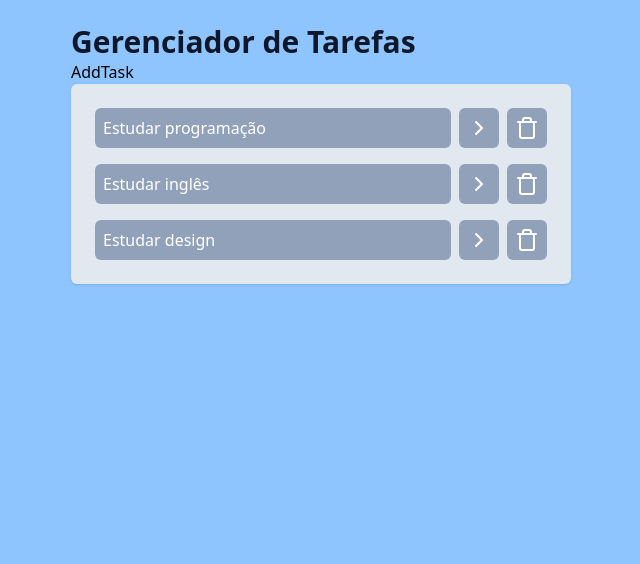
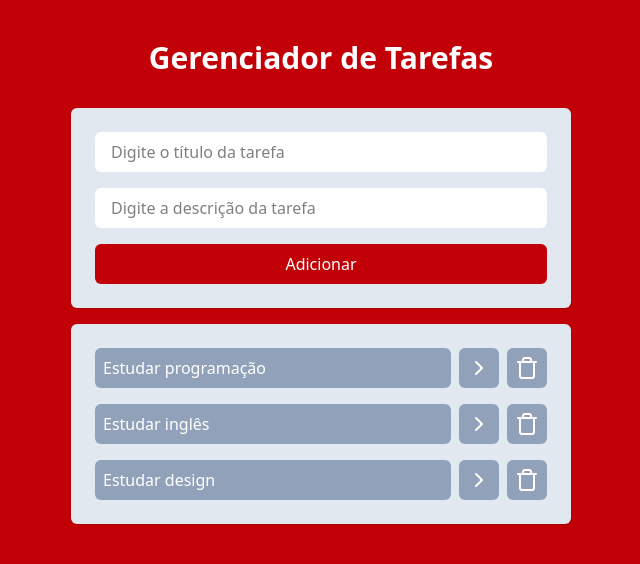
Before and after one commit to pedroaul/curso_react, a React (Vite) app: page / in a window 1280 px wide. Shown: the top 564 px of the page, without its empty margins (319-959 px from the left). Built offline with nearby package versions, Linux system fonts and the light colour scheme.

Commit message:
layout_AddTask

```diff
--- a/src/App.jsx
+++ b/src/App.jsx
@@ -33,12 +33,18 @@ function onTaskClick (taskId) {
   setTasks(newTasks);
 }
 
+function deleteOnClick (taskDelId) {
+  const delTask = tasks.filter(task => task.id != taskDelId);
+  setTasks(delTask);
+  };
+
+
   return (
-    <div className="w-screen h-screen bg-blue-300 flex justify-center p-6">
-      <div className="w-[500px]">
-        <h1 className="text-3xl font-bold text-slate-900">Gerenciador de Tarefas</h1>
+    <div className="w-screen h-screen bg-red-700 flex justify-center p-6">
+      <div className="w-[500px] space-y-4">
+        <h1 className="text-3xl font-extrabold text-center p-4 text-white">Gerenciador de Tarefas</h1>
         <AddTask />
-        <Task tasks={tasks} onTaskClick={onTaskClick}/>
+        <Task tasks={tasks} onTaskClick={onTaskClick} deleteOnClick={deleteOnClick}/>
       </div>
     </div>
   );
--- a/src/components/AddTask.jsx
+++ b/src/components/AddTask.jsx
@@ -1,7 +1,11 @@
 
 function AddTask() {
-    return(
-        <h1>AddTask</h1>
+    return (
+    <div className="space-y-4 p-6 bg-slate-200 rounded-md shadow flex flex-col">
+        <input type="text" placeholder="Digite o título da tarefa" className="bg-white border-slate-300 outline-slate-400 px-4 py-2 rounded-md"/>
+        <input type="text" placeholder="Digite a descrição da tarefa" className="bg-white border-slate-300  outline-slate-400 px-4 py-2 rounded-md" />
+        <button className="bg-red-700 p-2 text-white rounded-md font-medium">Adicionar</button>
+    </div>
     );
 }
 
--- a/src/components/Tasks.jsx
+++ b/src/components/Tasks.jsx
@@ -2,23 +2,23 @@ import { ChevronRightIcon, TrashIcon } from "lucide-react";
 
 // QUANDO ALTERO A VARIAVEL, EU PRECISO ALTERAR A INTERFACE, CRIO UM STATE
 
-function Tasks(props) {
-    console.log(props)
+function Tasks({tasks, onTaskClick, deleteOnClick}) {
     return(
-        <ul className="space-y-4 p-6 bg-slate-200 rounded-md shadow">{props.tasks.map((task) =>
-            <li key={task.id} className="flex gap-2">
-                <button onClick={() => props.onTaskClick(task.id)} className={`bg-slate-400 p-2 w-full text-left rounded-md text-white ${task.isCompleted && 'line-through'}`}>
+        <ul className="space-y-4 p-6 bg-slate-200 rounded-md shadow">
+            {tasks.map((task) => (
+                <li key={task.id} className="flex gap-2">
+                <button onClick={() => onTaskClick(task.id)} className={`bg-slate-400 p-2 w-full text-left rounded-md text-white font-medium ${task.isCompleted && 'line-through'}`}>
                     {task.title}
                     {/* {task.isCompleted ? "COMPLETE": "IMCOMPLETE"}  */}
                 </button>
                 <button className="bg-slate-400 p-2 rounded-md text-white">
                     <ChevronRightIcon />
                 </button>
-                <button className="bg-slate-400 p-2 rounded-md text-white">
+                <button onClick={() => deleteOnClick(task.id)} className="bg-slate-400 p-2 rounded-md text-white">
                     <TrashIcon />
                 </button>
             </li>
-        )}
+        ))}
         </ul>
     );
 }
```
